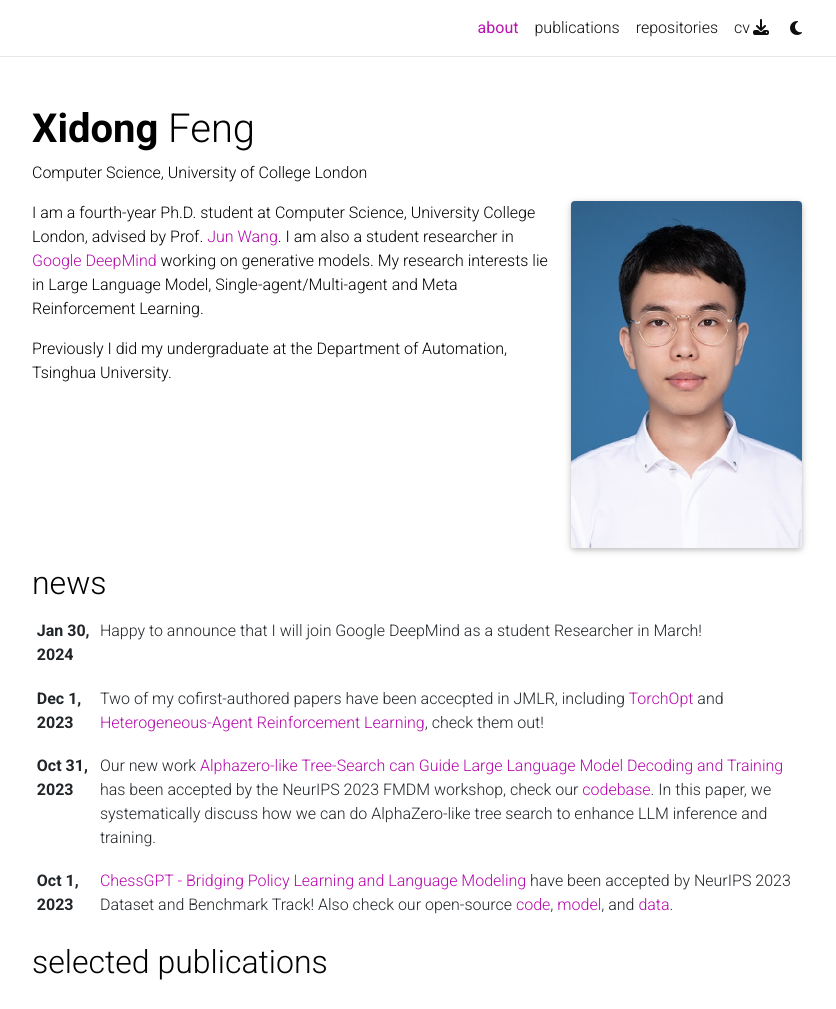
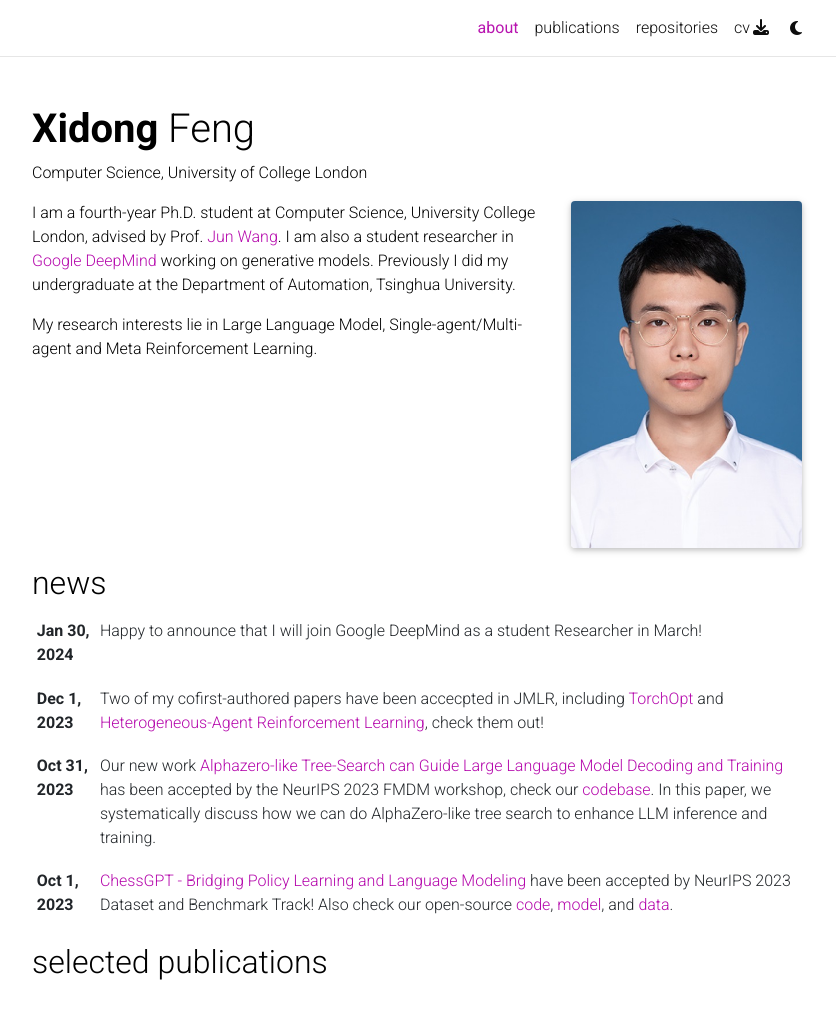
Before and after one commit to waterhorse1/waterhorse1.github.io, a Jekyll site: the page built from _pages/about.md, in a window 1280 px wide and 1298 px high, cut to the strip 0-1009 px from the top of the window. Shown: the whole strip, without its empty margins (223-1059 px from the left). Built offline with Jekyll 4.4.1, drawn with Linux system fonts in a browser that asks for light colours; full-size pictures stand in for the smaller copies a plugin makes; comment, search, counter and statistics services are not loaded; a style sheet for code colours, icons or effects is not loaded.

```diff
--- a/_pages/about.md
+++ b/_pages/about.md
@@ -16,6 +16,6 @@ selected_papers: true # includes a list of papers marked as "selected={true}"
 social: true  # includes social icons at the bottom of the page
 ---
 
-I am a fourth-year Ph.D. student at Computer Science, University College London, advised by Prof. [Jun Wang](http://www0.cs.ucl.ac.uk/staff/jun.wang/). I am also a student researcher in [Google DeepMind](https://deepmind.google/) working on generative models. My research interests lie in Large Language Model, Single-agent/Multi-agent and Meta Reinforcement Learning.
+I am a fourth-year Ph.D. student at Computer Science, University College London, advised by Prof. [Jun Wang](http://www0.cs.ucl.ac.uk/staff/jun.wang/). I am also a student researcher in [Google DeepMind](https://deepmind.google/) working on generative models. Previously I did my undergraduate at the Department of Automation, Tsinghua University.
 
-Previously I did my undergraduate at the Department of Automation, Tsinghua University.
+My research interests lie in Large Language Model, Single-agent/Multi-agent and Meta Reinforcement Learning.
```
